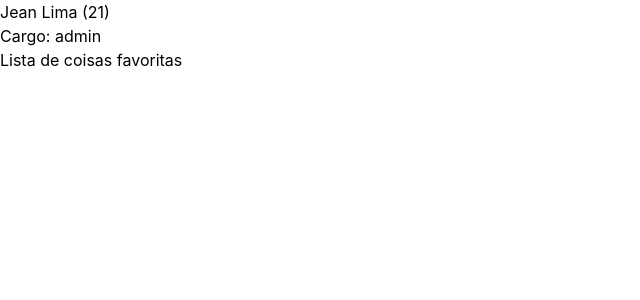
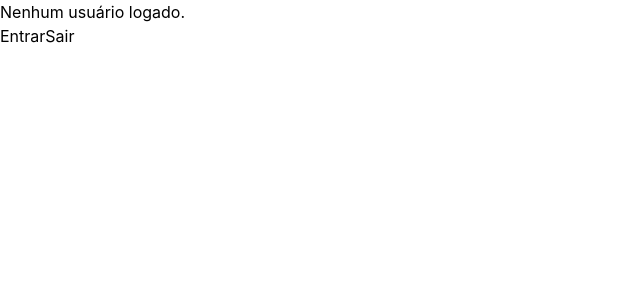
Before and after one commit to jeancarloslima/teste-012-typescript, a React (Vite) app: page / in a window 1280 px wide. Shown: the top 300 px of the page, without its empty margins (0-640 px from the left). Built offline with nearby package versions, Linux system fonts and the light colour scheme.

Commit message:
Criando componente de Perfil de Usuário com Typescript

```diff
--- a/src/App.tsx
+++ b/src/App.tsx
@@ -1,12 +1,14 @@
 import UserCard from "./components/UserCard"
+import UserProfile from "./components/UserProfile"
 
 function App() {
 
   return (
     <div>
-      <UserCard name="Jean Lima" age={21} role="admin">
+      {/* <UserCard name="Jean Lima" age={21} role="admin">
         <h4>Lista de coisas favoritas</h4>
-      </UserCard>
+      </UserCard> */}
+      <UserProfile />
     </div>
   )
 }
--- /dev/null
+++ b/src/components/UserProfile/index.tsx
@@ -0,0 +1,27 @@
+import { useState } from "react";
+
+interface User {
+  nome: string;
+  email: string;
+}
+
+export default function UserProfile() {
+  const [user, setUser] = useState<User | null>(null);
+
+  const loadUser = () => {
+    setUser({ nome: "Ana", email: "ana@gmail.com" });
+  };
+
+  const clearUser = () => {
+    setUser(null);
+  }
+
+  return (
+    <div>
+        {user ? (<p>Olá, {user.nome}</p>) : (<p>Nenhum usuário logado.</p>)}
+
+        <button onClick={loadUser}>Entrar</button>
+        <button onClick={clearUser}>Sair</button>
+    </div>
+  )
+}
```
